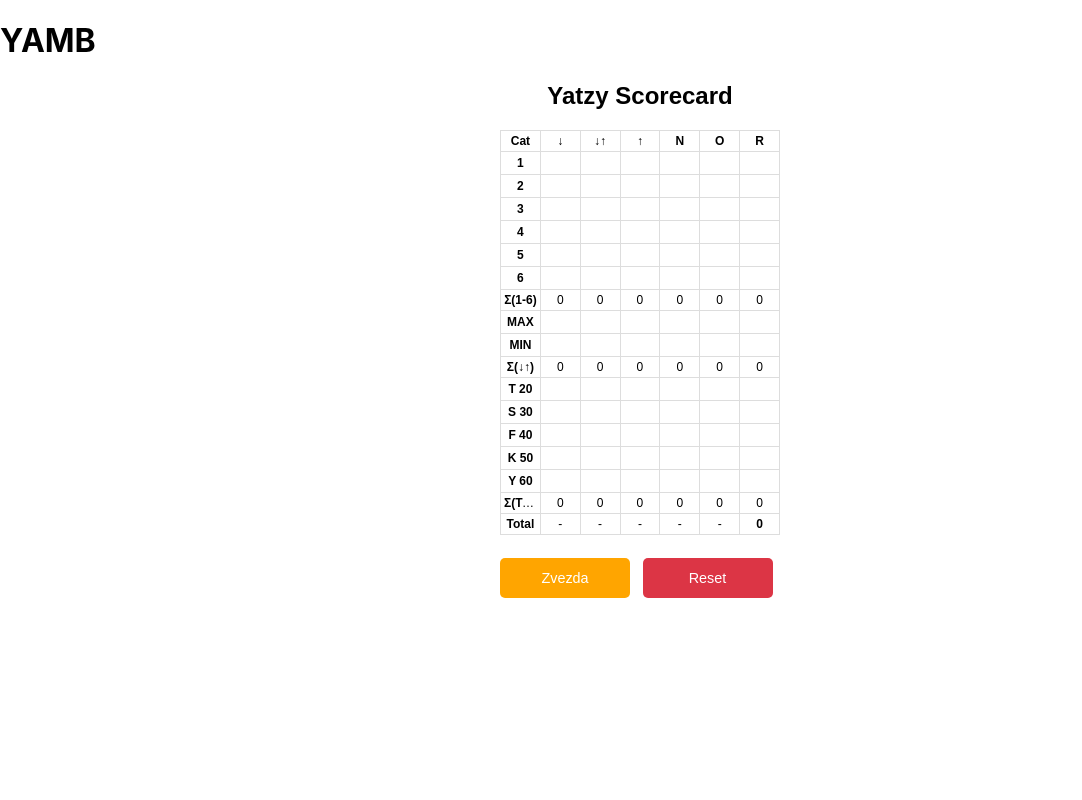
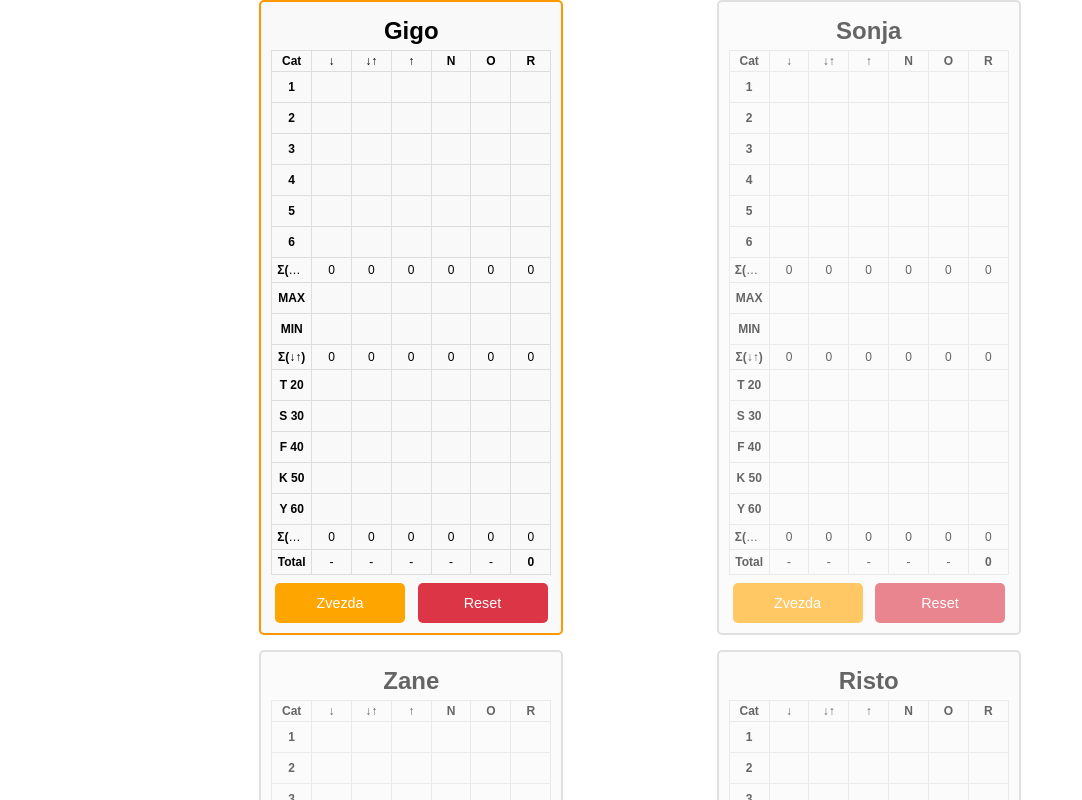
Before and after one commit to gligorisaev/YAMB, a React (Create React App) app in the folder yatzy_game_app/: page / in a window 1280 px wide. Shown: the top 800 px of the page, without its empty margins (0-1082 px from the left). Built offline with nearby package versions, Linux system fonts and the light colour scheme.

Commit message:
multiplayer
Signed-off-by: Gligor Isaev <gligorisaev@Gligors-MBP-2.home>

```diff
--- a/yatzy_game_app/src/App.js
+++ b/yatzy_game_app/src/App.js
@@ -1,13 +1,12 @@
 import React from "react";
-import Scorecard from "./components/Scorecard";
+import GameBoard from "./components/GameBoard";
 
 function App() {
-    return (
-        <div className="App">
-            <h1>YAMB</h1>
-            <Scorecard />
-        </div>
-    );
+  return (
+    <div className="App">
+      <GameBoard />
+    </div>
+  );
 }
 
 export default App;
--- /dev/null
+++ b/yatzy_game_app/src/components/GameBoard.css
@@ -0,0 +1,72 @@
+.game-board {
+    display: grid;
+    grid-template-columns: repeat(2, 1fr); /* 2x2 grid */
+    gap: 15px;
+    max-width: 900px;
+    margin: auto;
+}
+
+.scorecard {
+    border: 2px solid #ccc;
+    padding: 10px;
+    border-radius: 5px;
+    background: #f9f9f9;
+    text-align: center;
+}
+
+.readonly {
+    opacity: 0.6;
+}
+
+.editable {
+    border-color: #ff9800;
+}
+
+h2 {
+    margin: 5px 0;
+}
+
+table {
+    width: 100%;
+    border-collapse: collapse;
+}
+
+td {
+    padding: 5px;
+    border: 1px solid #ddd;
+}
+
+input {
+    width: 100%;
+    padding: 3px;
+    text-align: center;
+}
+
+.player-controls {
+    grid-column: span 2; /* Ensure controls span across both columns */
+    display: flex;
+    justify-content: center;
+    gap: 10px;
+    margin-top: 15px;
+}
+
+button {
+    padding: 8px 15px;
+    border: none;
+    background: #ff9800;
+    color: white;
+    cursor: pointer;
+    border-radius: 5px;
+    font-size: 14px;
+}
+
+button:hover {
+    background: #e68900;
+}
+
+/* Responsive: Switch to 1-column layout for smaller screens */
+@media (max-width: 700px) {
+    .game-board {
+        grid-template-columns: 1fr;
+    }
+}
--- /dev/null
+++ b/yatzy_game_app/src/components/GameBoard.js
@@ -0,0 +1,26 @@
+import React, { useState } from "react";
+import Scorecard from "./Scorecard";
+import "./GameBoard.css";
+
+const players = ["Gigo", "Sonja", "Zane", "Risto"];
+
+const GameBoard = () => {
+  const [activePlayer, setActivePlayer] = useState("Gigo");
+
+  return (
+    <div className="game-board">
+      {players.map((player) => (
+        <Scorecard key={player} player={player} isEditable={player === activePlayer} />
+      ))}
+      <div className="player-controls">
+        {players.map((player) => (
+          <button key={player} onClick={() => setActivePlayer(player)}>
+            Play as {player}
+          </button>
+        ))}
+      </div>
+    </div>
+  );
+};
+
+export default GameBoard;
--- a/yatzy_game_app/src/components/Scorecard.js
+++ b/yatzy_game_app/src/components/Scorecard.js
@@ -1,21 +1,19 @@
 import React, { useState, useEffect } from "react";
 import { saveScores, loadScores } from "../utils/localStorage";
 import { calculateSumWithBonus, calculateSumMaxMin, calculateSumWithoutBonus } from "../utils/calculateScores";
-import ResetButton from "./ResetButton";
-
 import "./Scorecard.css";
 
 const MAX_VALUES = { "1": 5, "2": 10, "3": 15, "4": 20, "5": 25, "6": 30 };
 
-const Scorecard = () => {
-    const [scores, setScores] = useState(() => loadScores());
-    const [highlightedCell, setHighlightedCell] = useState(null); // Stores which field is selected for highlighting
+const Scorecard = ({ player, isEditable }) => {
+    const [scores, setScores] = useState(() => loadScores(player) || {});
+    const [highlightedCell, setHighlightedCell] = useState(null);
 
     const columns = ["↓", "↓↑", "↑", "N", "O", "R"];
 
     useEffect(() => {
-        saveScores(scores);
-    }, [scores]);
+        saveScores(player, scores);
+    }, [scores, player]);
 
     const sum1to6 = {};
     const sumMaxMin = {};
@@ -37,6 +35,7 @@ const Scorecard = () => {
         .reduce((acc, val) => acc + val, 0) + sum1to6["R"] + sumMaxMin["R"] + sumT20Y60["R"];
 
     const handleChange = (event, category, col) => {
+        if (!isEditable) return; // Prevent editing if not active player
         setScores({
             ...scores,
             [category]: {
@@ -47,18 +46,17 @@ const Scorecard = () => {
     };
 
     const handleReset = () => {
-        if (window.confirm("Are you sure you want to reset all scores?")) {
+        if (window.confirm(`Reset all scores for ${player}?`)) {
             setScores({});
             setHighlightedCell(null);
         }
     };
 
-    // ✅ Selecting a field (stores its ID)
     const selectField = (category, col) => {
+        if (!isEditable) return;
         setHighlightedCell(`${category}-${col}`);
     };
 
-    // ✅ Zvezda button toggles highlighting for the selected field
     const toggleHighlight = () => {
         if (highlightedCell) {
             const [category, col] = highlightedCell.split("-");
@@ -80,8 +78,8 @@ const Scorecard = () => {
     ];
 
     return (
-        <div className="scorecard">
-            <h2>Yatzy Scorecard</h2>
+        <div className={`scorecard ${isEditable ? "editable" : "readonly"}`}>
+            <h2>{player}</h2>
             <table>
                 <thead>
                     <tr>
@@ -98,12 +96,12 @@ const Scorecard = () => {
                                 const isMax = MAX_VALUES[category] && parseInt(value) === MAX_VALUES[category];
                                 const isZero = value === "0";
                                 const key = `${category}-${col}`;
-                                const isHighlighted = scores[category]?.[`${col}_highlighted`]; // ✅ Uses state from Zvezda button
+                                const isHighlighted = scores[category]?.[`${col}_highlighted`];
 
                                 return (
                                     <td key={colIndex}
                                         className={`${isMax ? "highlight-max" : ""} ${isZero ? "highlight-zero" : ""} ${isHighlighted ? "highlight-toggle" : ""}`}
-                                        onClick={() => selectField(category, col)} // ✅ Clicking only selects the field
+                                        onClick={() => selectField(category, col)}
                                     >
                                         {category === "Σ(1-6)" ? (
                                             <span>{sum1to6[col]}</span>
@@ -121,6 +119,7 @@ const Scorecard = () => {
                                                 value={value}
                                                 onChange={(e) => handleChange(e, category, col)}
                                                 className="no-border-input"
+                                                disabled={!isEditable}
                                             />
                                         )}
                                     </td>
@@ -131,8 +130,8 @@ const Scorecard = () => {
                 </tbody>
             </table>
             <div className="buttons-container">
-                <button className="toggle-button" onClick={toggleHighlight}>Zvezda</button>
-                <button className="reset-button" onClick={handleReset}>Reset</button>
+                <button className="toggle-button" onClick={toggleHighlight} disabled={!isEditable}>Zvezda</button>
+                <button className="reset-button" onClick={handleReset} disabled={!isEditable}>Reset</button>
             </div>
         </div>
     );
```
